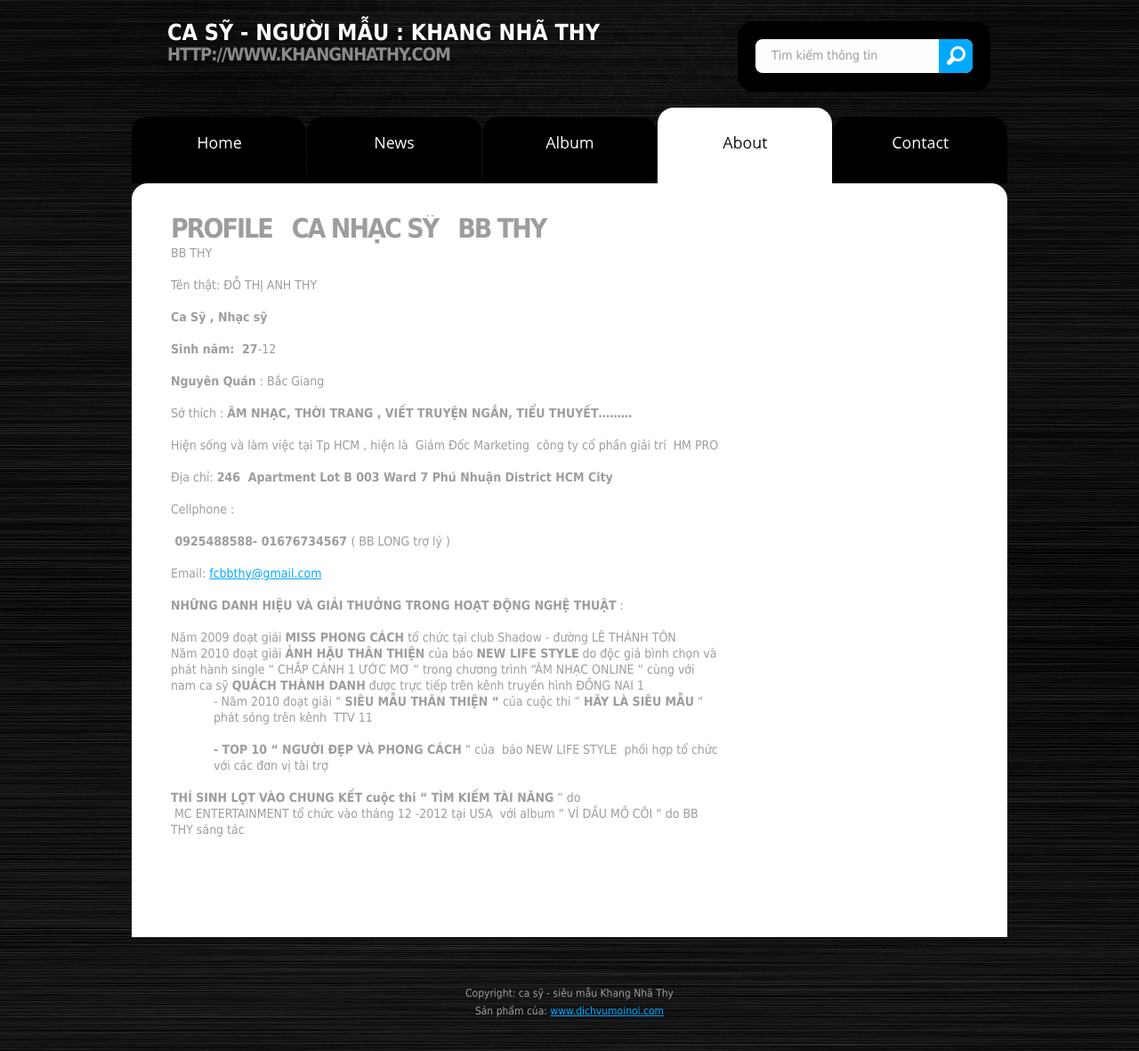
After one commit to nimgiaminh/khangnhathy, a PHP site: page /about.php in a window 1280 px wide. The commit adds this page. Shown: the whole page at 89% size. Run offline with PHP 8.4, Linux system fonts and the light colour scheme.

Commit message:
Thay đổi cấu trúc

```diff
--- /dev/null
+++ b/about.php
@@ -0,0 +1,57 @@
+<?php include("config.php");?>
+<?php createheader("about"); ?>
+<?php createmenu("about"); ?>
+			<section id="content">
+				<div class="padding">
+					<div class="wrapper p4">
+						<div class="col-3">
+							<div class="indent">
+								<h3>PROFILE&nbsp;&nbsp; CA NHẠC SỸ&nbsp;&nbsp; BB THY</h3>
+
+                                        <p>BB THY</p>
+
+                                        <p>T&ecirc;n thật: ĐỖ THỊ ANH THY</p>
+
+                                        <p><strong>Ca Sỹ , Nhạc sỹ </strong></p>
+
+                                        <p><strong>Sinh năm:</strong><strong>&nbsp; 27</strong>-12</p>
+
+                                        <p><strong>Nguy&ecirc;n Qu&aacute;n</strong> : Bắc Giang</p>
+
+                                        <p>Sở th&iacute;ch : <strong>&Acirc;M NHẠC, THỜI TRANG , VIẾT TRUYỆN NGẮN, TIỂU THUYẾT</strong><strong>&hellip;&hellip;&hellip;</strong></p>
+
+                                        <p>Hiện sống v&agrave; l&agrave;m việc tại Tp HCM , hiện l&agrave;&nbsp; Gi&aacute;m Đốc Marketing&nbsp; c&ocirc;ng ty cổ phần giải tr&iacute;&nbsp; HM PRO</p>
+
+                                        <p>Địa chỉ: <strong>246&nbsp; Apartment Lot B 003 Ward 7 Ph&uacute; Nhuận District HCM City</strong></p>
+
+                                        <p>Cellphone :</p>
+
+                                        <p><strong>&nbsp;0925488588- 01676734567 </strong>( BB LONG trợ l&yacute; )</p>
+
+                                        <p>Email: <a href="mailto:fcbbthy@gmail.com">fcbbthy@gmail.com</a></p>
+
+                                        <p><strong>NHỮNG DANH HIỆU V&Agrave; GIẢI THƯỞNG TRONG HOẠT ĐỘNG NGHỆ THUẬT</strong> :</p>
+
+                                        <ul>
+                                            <li>Năm 2009 đoạt giải <strong>MISS PHONG C&Aacute;CH</strong> tổ chức tại club Shadow - đường L&Ecirc; TH&Aacute;NH T&Ocirc;N</li>
+                                            <li>Năm 2010 đoạt giải <strong>ẢNH HẬU TH&Acirc;N THIỆN</strong> của b&aacute;o <strong>NEW LIFE STYLE</strong> do độc giả b&igrave;nh chọn v&agrave; ph&aacute;t h&agrave;nh single &ldquo; CHẮP C&Aacute;NH 1 ƯỚC MƠ &ldquo; trong chương tr&igrave;nh &ldquo;&Acirc;M NHẠC ONLINE &ldquo; c&ugrave;ng với nam ca sỹ <strong>QU&Aacute;CH TH&Agrave;NH DANH</strong> được trực tiếp tr&ecirc;n k&ecirc;nh truyền h&igrave;nh ĐỒNG NAI 1</li>
+                                        </ul>
+
+                                        <p style="margin-left:.5in">- Năm 2010 đoạt giải &ldquo; <strong>SI&Ecirc;U MẪU TH&Acirc;N THIỆN &ldquo;</strong> của cuộc thi &ldquo; <strong>H&Atilde;Y L&Agrave; SI&Ecirc;U MẪU</strong> &ldquo; ph&aacute;t s&oacute;ng tr&ecirc;n k&ecirc;nh&nbsp; TTV 11</p>
+
+                                        <p style="margin-left:.5in"><strong>- TOP 10 &ldquo; NGƯỜI ĐẸP V&Agrave; PHONG C&Aacute;CH</strong> &ldquo; của &nbsp;b&aacute;o NEW LIFE STYLE&nbsp; phối hợp tổ chức với c&aacute;c đơn vị t&agrave;i trợ</p>
+
+                                        <ul>
+                                            <li><strong>TH&Iacute; SINH LỌT V&Agrave;O CHUNG KẾT cuộc thi &ldquo; T&Igrave;M KIẾM T&Agrave;I NĂNG</strong> &ldquo; do</li>
+                                            <li>&nbsp;MC ENTERTAINMENT tổ chức v&agrave;o th&aacute;ng 12 -2012 tại USA &nbsp;với album &ldquo; V&Iacute; DẦU MỒ C&Ocirc;I &ldquo; do BB THY s&aacute;ng t&aacute;c</li>
+                                            <li>&nbsp;</li>
+                                        </ul>
+
+                                        <p>&nbsp;</p>
+
+                            </div>
+                        </div>
+                    </div>
+                </div>
+            </section>
+<?php include("footer.php"); ?>
--- a/config.php
+++ b/config.php
@@ -2,7 +2,7 @@
 
 $database['host'] = 'localhost';
 $database['username'] = 'root';
-$database['password'] = 'giaminh261293';
+$database['password'] = '';
 $database['name'] = 'casi';
 
 $connect = mysql_connect($database['host'] , $database['username'] , $database['password']);
--- a/css/style.css
+++ b/css/style.css
@@ -51,6 +51,7 @@ p {margin-bottom:18px}
 .prev-indent-bot {margin-bottom:10px}
 .buttons a:hover {cursor:pointer}
 .menu li a, .list-1 li a, .button-2, .logo {text-decoration:none}
+a.logotext{text-decoration: none;color: white;line-height: 1;font-size: 25px;}
 /* header */
 header {width:100%;margin-bottom:-16px;position:relative;z-index:1}
 .row-1 {width:100%;height:113px;overflow:hidden;padding-top:24px}
--- a/footer.php
+++ b/footer.php
@@ -1,21 +1,8 @@
 			<footer>
-				<div class="row-top">
-					<div class="row-padding">
-						<div class="wrapper">
-							<div class="col-4">
-								<div class="indent3">
-									<strong class="footer-logo">khangnhathy.com<strong>Fan club</strong></strong>
-									<strong class="phone"><strong>Studio & Media</strong>
-									</strong>
-								</div>
-							</div>
-						</div>
-					</div>
-				</div>
 				<div class="row-bot">
 					<div class="aligncenter">
-						<p class="p0">Khang Nhã Thy Studio</p>
-						Provided 2012 - Website đang hoàn thiện<br>
+						<p class="p0">Copyright: ca sỹ - siêu mẫu Khang Nhã Thy</p>
+						Sản phẩm của: <a href="http://www.dichvumoinoi.com">www.dichvumoinoi.com</a><br>
 						<!-- {%FOOTER_LINK} -->
 					</div>
 				</div>
--- a/function.php
+++ b/function.php
@@ -61,8 +61,8 @@ if($page == 'album'){
 			<header>
 				<div class="row-1">
 					<h1>
-						<a href="index.php"><img border="0" src="images/logo.PNG" width="288" height="41"></a>
-						<strong class="slog">http://khangnhathy.com</strong>
+						<a href="index.php" class="logotext">CA SỸ - NGƯỜI MẪU : KHANG NHÃ THY</a>
+						<strong class="slog">http://www.khangnhathy.com</strong>
 					</h1>
 					<form id="search-form" action="" method="post" enctype="multipart/form-data">
 						<fieldset>
--- a/js/cufon-replace.js
+++ b/js/cufon-replace.js
@@ -1,10 +1,8 @@
-Cufon.replace('.slog', { fontFamily: 'Open Sans', hover:true });
 Cufon.replace('.menu li a', { fontFamily: 'Open Sans', hover:true });
 Cufon.replace('.b1', { fontFamily: 'Open Sans', hover:true });
 Cufon.replace('.b2', { fontFamily: 'Open Sans Semibold', hover:true });
 Cufon.replace('.b3', { fontFamily: 'Open Sans', hover:true });
-Cufon.replace('h3', { fontFamily: 'Open Sans Semibold', hover:true });
-Cufon.replace('h3 strong', { fontFamily: 'Open Sans Semibold', hover:true });
+
 Cufon.replace('.numb', { fontFamily: 'Open Sans Semibold', hover:true });
 
 Cufon.replace('.button-2', { fontFamily: 'Open Sans', hover:true });
```
Also changed, not shown: casi.sql (+11 -6 lines), contact.php (added, +43 -0 lines), header.php (deleted, +0 -50 lines), index.php (+38 -3 lines), images/slide/1.jpg (added), images/slide/2.jpg (added), images/slide/3.jpg (added), images/slide/4.jpg (added), images/slide/5.jpg (added), images/slide/6.jpg (added), images/slide/7.jpg (added), images/slide/8.jpg (added).
